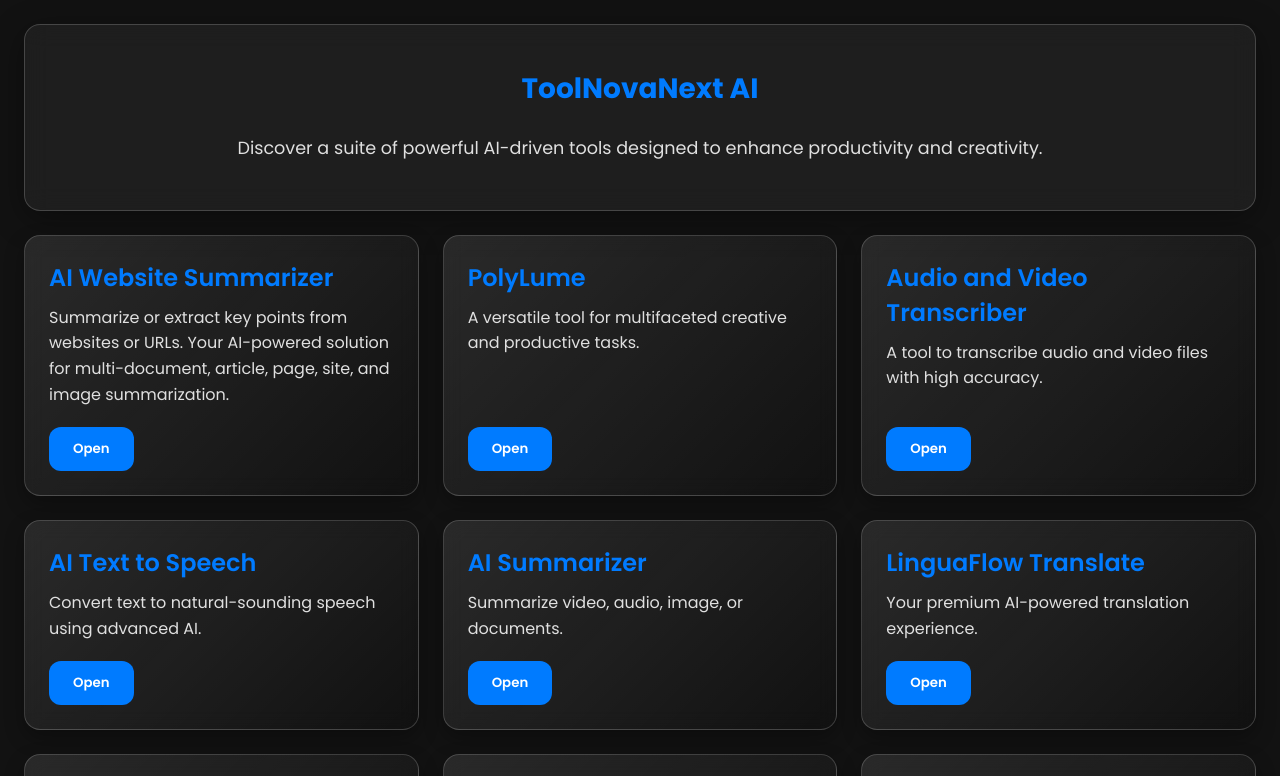
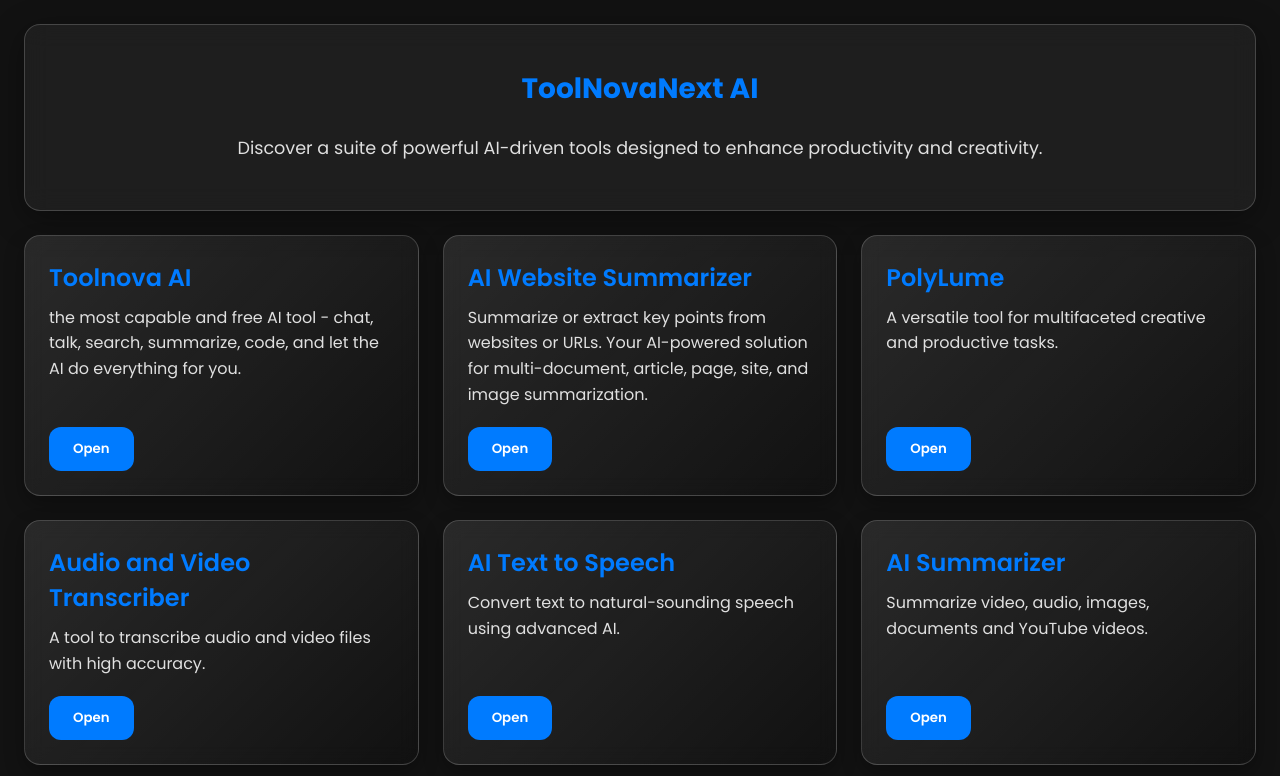
Before and after one commit to toolnovanext/ToolFusion-AI, a plain HTML site: page index.html in a window 1280 px wide. Shown: the top 776 px of the page. Drawn offline with Linux system fonts and the light colour scheme.

Commit message:
Update index.html

```diff
--- a/index.html
+++ b/index.html
@@ -142,6 +142,12 @@
   </footer>
   <script>
     const tools = [
+
+      {
+        title: "Toolnova AI",
+        desc: "the most capable and free AI tool - chat, talk, search, summarize, code, and let the AI do everything for you.",
+        link: "https://toolnovanext.github.io/toolnova-ai"
+      },
       {
         title: "AI Website Summarizer",
         desc: "Summarize or extract key points from websites or URLs. Your AI-powered solution for multi-document, article, page, site, and image summarization.",
@@ -164,7 +170,7 @@
       },
       {
         title: "AI Summarizer",
-        desc: "Summarize video, audio, image, or documents.",
+        desc: "Summarize video, audio, images, documents and YouTube videos.",
         link: "https://toolnovanext.github.io/Ai-summarizer/"
       },
       {
@@ -252,11 +258,7 @@
         desc: "Check time in different time zones.",
         link: "https://toolnovanext.github.io/Time-converter/"
       },
-      {
-        title: "Honey GPT",
-        desc: "Speak and receive real-time answers in a natural female voice.",
-        link: "https://toolnovanext.github.io/Application/"
-      }
+
     ];
 
     const toolSection = document.getElementById("tools");
```
